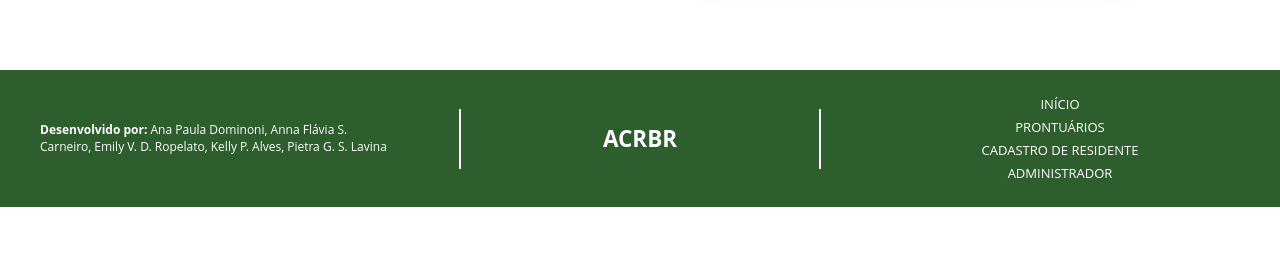
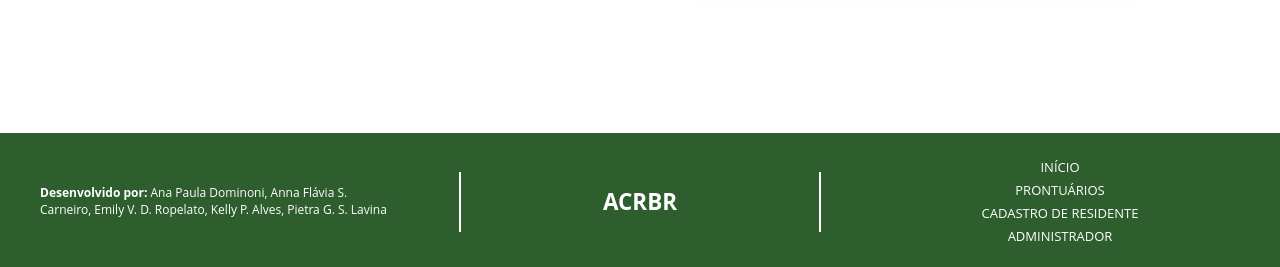
Before and after one commit to Adm-Casa-de-Repouso-Bom-Retiro/ACRBR-FRONTEND, a Vue app: page / in a window 1280 px wide. Shown: the part 530-797 px from the top of the page. Built offline with nearby package versions, Linux system fonts and the light colour scheme.

Commit message:
feat: restructure App.vue layout and enhance HomeView styles for better responsiveness

```diff
--- a/src/App.vue
+++ b/src/App.vue
@@ -4,10 +4,41 @@
 </script>
 
 <template>
-  <HeaderComponent />
-  <router-view />
-  <FooterComponent />
+  <div class="app-wrapper">
+    <HeaderComponent />
+    <main class="app-main">
+      <router-view />
+    </main>
+    <FooterComponent />
+  </div>
 </template>
 
 <style>
+/* Reset global */
+*, *::before, *::after {
+  box-sizing: border-box;
+  margin: 0;
+  padding: 0;
+}
+
+html, body {
+  height: 100%;
+}
+
+#app {
+  height: 100%;
+}
+
+/* Layout principal */
+.app-wrapper {
+  display: flex;
+  flex-direction: column;
+  min-height: 100vh;
+}
+
+.app-main {
+  flex: 1;
+  display: flex;
+  flex-direction: column;
+}
 </style>
--- a/src/views/HomeView.vue
+++ b/src/views/HomeView.vue
@@ -1,6 +1,5 @@
 <script setup>
 import { ref } from 'vue'
-
 // Valores serão preenchidos via API futuramente
 const funcionarios = ref(null)
 const residentes = ref(null)
@@ -18,7 +17,6 @@
               rotina de cuidados.
             </p>
           </div>
-
           <div class="stats-row">
             <div class="stat-card">
               <span class="stat-label">Quantidade de<br />Funcionários</span>
@@ -30,7 +28,6 @@
             </div>
           </div>
         </div>
-
         <div class="hero-right">
           <img src="@/assets/images/idoso4k.png" alt="Casal de idosos" class="hero-image" />
         </div>
@@ -40,14 +37,23 @@
 </template>
 
 <style scoped>
+/* ── HOME ─────────────────────────────────────────────── */
+.home {
+  display: flex;
+  flex-direction: column;
+  flex: 1;
+  min-height: 0;
+}
+
 /* ── HERO ─────────────────────────────────────────────── */
 .hero {
   position: relative;
+  flex: 1;
   background-image: url('@/assets/images/background.png');
   background-size: cover;
   background-position: top center;
   background-repeat: no-repeat;
-  overflow: hidden;
+  /* overflow: hidden REMOVIDO — cortava os outlines dos cards */
 }
 
 .hero-content {
@@ -58,6 +64,7 @@
   justify-content: space-between;
   padding: 60px 140px 120px 80px;
   gap: 40px;
+  height: 100%;
 }
 
 /* ── ESQUERDA ─────────────────────────────────────────── */
@@ -74,6 +81,7 @@
   outline: 3px solid #ffffff;
   outline-offset: 5px;
 }
+
 .welcome-box p {
   margin: 0;
   color: #2e5d2e;
```
